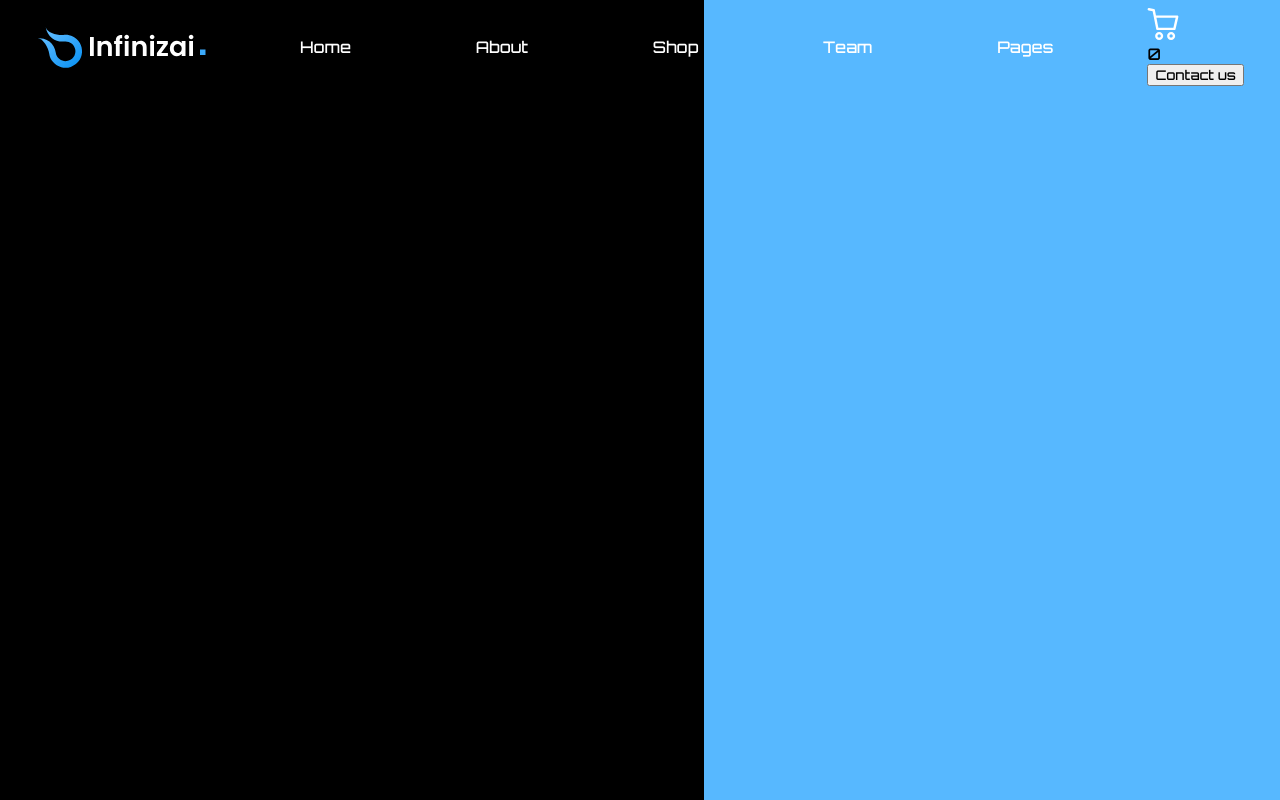
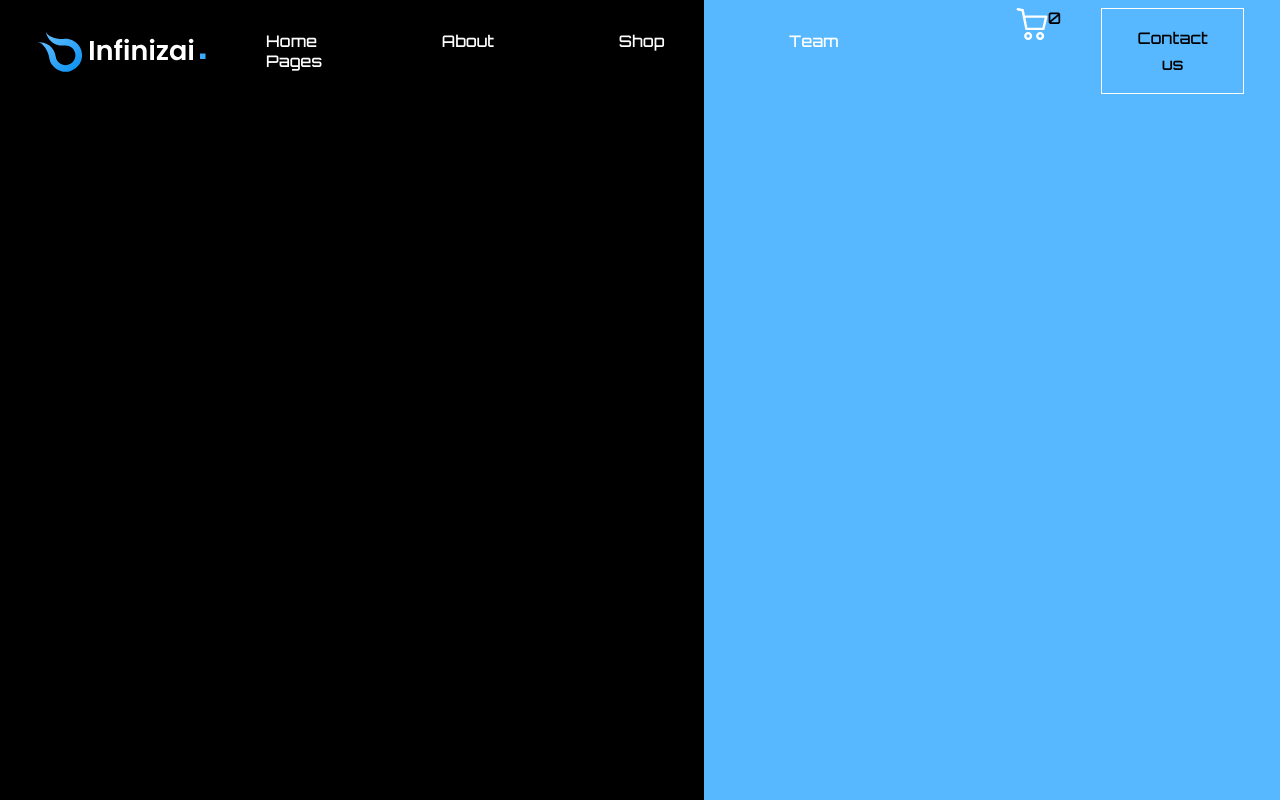
Before and after one commit to Tunec6/site-main2, a plain HTML site: page index.html in a window 1280 px wide. Drawn offline with Linux system fonts and the light colour scheme.

Commit message:
10 commit

```diff
--- a/index.html
+++ b/index.html
@@ -20,11 +20,11 @@
             <a href="" class="link">Team</a>
             <a href="" class="link">Pages</a>
         </nav>
-        <div class="button">
+        <div class="buttons">
             <div class="cart">
                 <img src="./img/cart.svg" alt="cart">
+                <div class="badge">0</div>
             </div>
-            <div class="badge">0</div>
             <button type="button" class="class-type">
                 Contact us
             </button>
--- a/style.css
+++ b/style.css
@@ -28,12 +28,25 @@ a{
   text-decoration: none;
   color: white;
   margin:60px 60px auto;
-  font-size: 16px;
   font-weight: 400;
+}
+ .buttons{
+  display: flex;
 
 }
+.buttons .cart{
+  display: flex;
+  height: 32px;
+  padding-right: 40px;
 
-div .button .cart{
-  display: flex;
-  justify-content: flex-end;
 }
+ .buttons .class-type{
+    padding: 16px 31px;
+    background: none;
+    border: 1px solid #fff;
+    font-size: 16px;
+    line-height: 26px;
+    font-weight: 400;
+    user-select: none;
+    align-items: center;
+}
```
